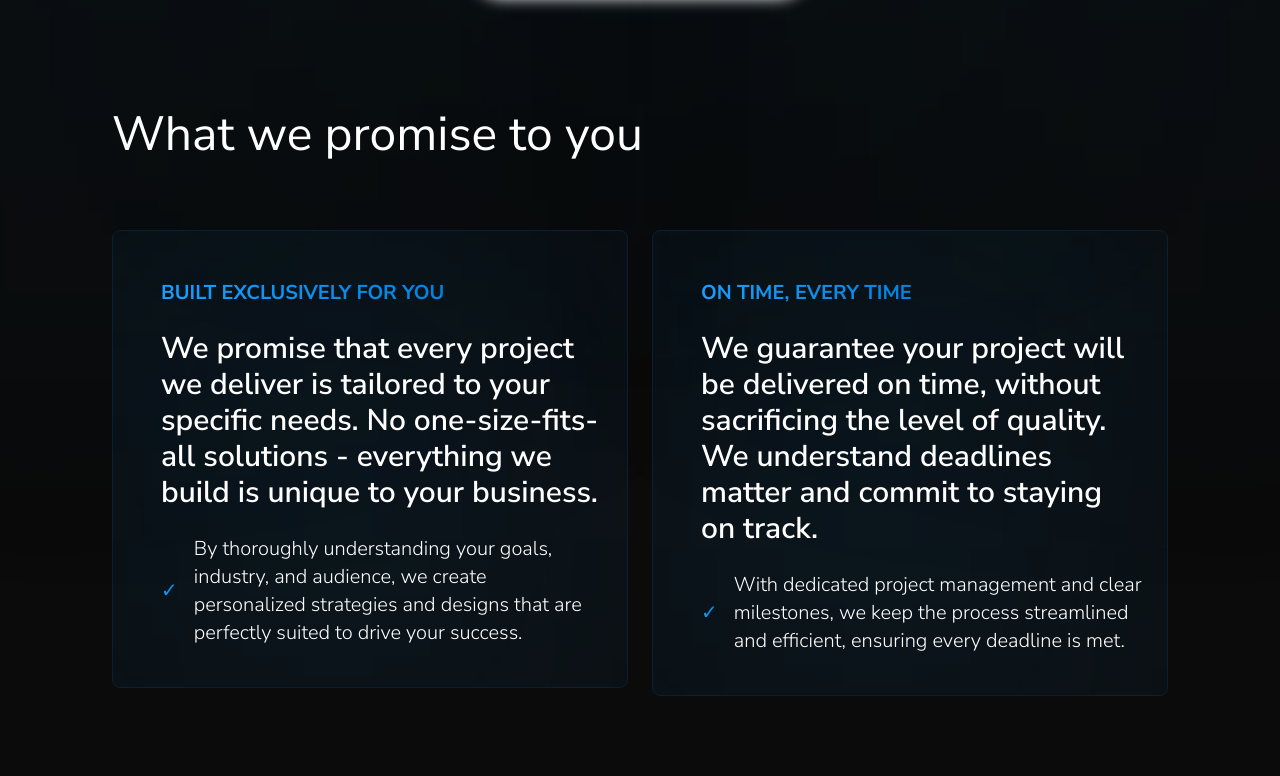
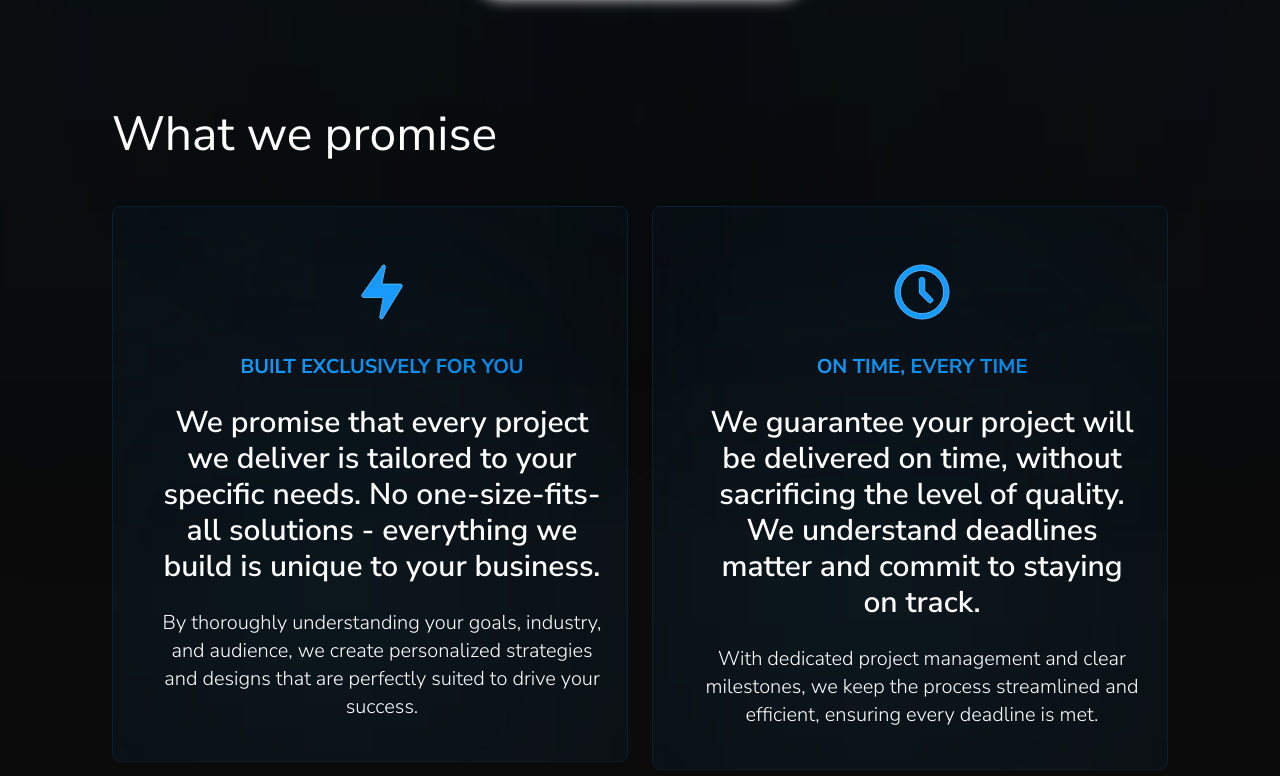
Before and after one commit to zrvnarmarin/BitLyte-Studios-Website, a Next.js app: page / in a window 1280 px wide. Shown: the part 4604-5380 px from the top of the page. Built offline with nearby package versions, Linux system fonts and the light colour scheme.

Commit message:
added icons to Promises section on home page route; added better layout for the Promises cards;

```diff
--- a/app/(home-sections)/PromisesSection.tsx
+++ b/app/(home-sections)/PromisesSection.tsx
@@ -6,8 +6,8 @@ import "../../public/test.css";
 export default function PromisesSection() {
   return (
     <SectionWrapper>
-      <h2 className="w-full text-[35px] sm:text-[44px] lg:text-5xl text-[#ffffff] font-medium xs:font-normal text-start z-20">
-        What we promise to you
+      <h2 className="w-full text-[35px] sm:text-[44px] lg:text-5xl text-[#ffffff] font-medium xs:font-normal text-center sm:text-start z-20">
+        What we promise
       </h2>
 
       {/* Cards and CTA section */}
@@ -35,70 +35,71 @@ export type PromiseCardType = {
   description: string;
 };
 
-export const GearIcon = () => (
+export const TimeIcon = () => (
   <svg
-    fill="#55b8ff"
-    viewBox="0 0 50 50"
-    xmlns="http://www.w3.org/2000/svg"
+    fill="#179af9"
+    className="w-[75px] h-[75px] sm:w-[90px] sm:h-[90px]"
+    viewBox="0 0 100 100"
     stroke="#55b8ff"
-    strokeWidth="0.4"
-    className=" w-20 h-20
-                   sm:w-24 sm:h-24
-                   md:w-28 md:h-28
-                   lg:w-56 lg:h-56
-                  2xl:w-80 2xl:h-80"
   >
-    <path d="M25 34c-5 0-9-4-9-9s4-9 9-9 9 4 9 9-4 9-9 9zm0-16c-3.9 0-7 3.1-7 7s3.1 7 7 7 7-3.1 7-7-3.1-7-7-7z"></path>
-    <path d="M27.7 44h-5.4l-1.5-4.6c-1-.3-2-.7-2.9-1.2l-4.4 2.2-3.8-3.8 2.2-4.4c-.5-.9-.9-1.9-1.2-2.9L6 27.7v-5.4l4.6-1.5c.3-1 .7-2 1.2-2.9l-2.2-4.4 3.8-3.8 4.4 2.2c.9-.5 1.9-.9 2.9-1.2L22.3 6h5.4l1.5 4.6c1 .3 2 .7 2.9 1.2l4.4-2.2 3.8 3.8-2.2 4.4c.5.9.9 1.9 1.2 2.9l4.6 1.5v5.4l-4.6 1.5c-.3 1-.7 2-1.2 2.9l2.2 4.4-3.8 3.8-4.4-2.2c-.9.5-1.9.9-2.9 1.2L27.7 44zm-4-2h2.6l1.4-4.3.5-.1c1.2-.3 2.3-.8 3.4-1.4l.5-.3 4 2 1.8-1.8-2-4 .3-.5c.6-1 1.1-2.2 1.4-3.4l.1-.5 4.3-1.4v-2.6l-4.3-1.4-.1-.5c-.3-1.2-.8-2.3-1.4-3.4l-.3-.5 2-4-1.8-1.8-4 2-.5-.3c-1.1-.6-2.2-1.1-3.4-1.4l-.5-.1L26.3 8h-2.6l-1.4 4.3-.5.1c-1.2.3-2.3.8-3.4 1.4l-.5.3-4-2-1.8 1.8 2 4-.3.5c-.6 1-1.1 2.2-1.4 3.4l-.1.5L8 23.7v2.6l4.3 1.4.1.5c.3 1.2.8 2.3 1.4 3.4l.3.5-2 4 1.8 1.8 4-2 .5.3c1.1.6 2.2 1.1 3.4 1.4l.5.1 1.4 4.3z"></path>
+    <g id="SVGRepo_bgCarrier" stroke-width="0" />
+
+    <g
+      id="SVGRepo_tracerCarrier"
+      stroke-linecap="round"
+      stroke-linejoin="round"
+    />
+
+    <g id="SVGRepo_iconCarrier">
+      {" "}
+      <g>
+        {" "}
+        <g>
+          {" "}
+          <path d="M50,20c-16.5,0-30,13.5-30,30s13.5,30,30,30s30-13.5,30-30S66.5,20,50,20z M50,74c-13.2,0-24-10.8-24-24 s10.8-24,24-24s24,10.8,24,24S63.2,74,50,74z" />{" "}
+        </g>{" "}
+        <g>
+          {" "}
+          <path d="M53,48.8V36c0-1.1-0.9-2-2-2h-2c-1.1,0-2,0.9-2,2v14c0,0.8,0.3,1.6,0.9,2.1l9.6,9.6c0.8,0.8,2,0.8,2.8,0 l1.4-1.4c0.8-0.8,0.8-2,0-2.8L53,48.8z" />{" "}
+        </g>{" "}
+      </g>{" "}
+    </g>
   </svg>
 );
 
 export const StarIcon = () => (
   <svg
-    fill="#55b8ff"
-    viewBox="0 0 50 50"
+    fill="#179af9"
+    className="w-[75px] h-[75px] sm:w-[90px] sm:h-[90px]"
+    viewBox="0 0 100 100"
     xmlns="http://www.w3.org/2000/svg"
     stroke="#55b8ff"
-    strokeWidth="0.4"
-    className="w-20 h-20
-                   sm:w-24 sm:h-24
-                   md:w-28 md:h-28
-                   lg:w-56 lg:h-56
-                  2xl:w-80 2xl:h-80"
   >
-    <path d="M15.2 40.6c-.2 0-.4-.1-.6-.2-.4-.3-.5-.7-.4-1.1l3.9-12-10.2-7.5c-.4-.3-.5-.7-.4-1.1s.5-.7 1-.7h12.7L25 5.9c.1-.4.5-.7 1-.7s.8.3 1 .7L30.9 18h12.7c.4 0 .8.2 1 .6s0 .9-.4 1.1L34 27.1l3.9 12c.1.4 0 .9-.4 1.1s-.8.3-1.2 0L26 33l-10.2 7.4c-.2.1-.4.2-.6.2zM26 30.7c.2 0 .4.1.6.2l8.3 6.1-3.2-9.8c-.1-.4 0-.9.4-1.1l8.3-6.1H30.1c-.4 0-.8-.3-1-.7L26 9.5l-3.2 9.8c-.1.4-.5.7-1 .7H11.5l8.3 6.1c.4.3.5.7.4 1.1L17.1 37l8.3-6.1c.2-.1.4-.2.6-.2z"></path>
-  </svg>
-);
+    <g id="SVGRepo_bgCarrier" stroke-width="0" />
 
-export const ClockIcon = () => (
-  <svg
-    fill="#55b8ff"
-    viewBox="0 0 50 50"
-    xmlns="http://www.w3.org/2000/svg"
-    stroke="#55b8ff"
-    strokeWidth="0.4"
-    className=" w-20 h-20
-                   sm:w-24 sm:h-24
-                   md:w-28 md:h-28
-                   lg:w-56 lg:h-56
-                  2xl:w-80 2xl:h-80"
-  >
-    <path d="M25 42c-9.4 0-17-7.6-17-17S15.6 8 25 8s17 7.6 17 17-7.6 17-17 17zm0-32c-8.3 0-15 6.7-15 15s6.7 15 15 15 15-6.7 15-15-6.7-15-15-15z"></path>
-    <path d="M30.3 33.7L24 27.4V16h2v10.6l5.7 5.7z"></path>
+    <g
+      id="SVGRepo_tracerCarrier"
+      stroke-linecap="round"
+      stroke-linejoin="round"
+    />
+
+    <g id="SVGRepo_iconCarrier">
+      <path d="M53.77,21.87,50,40.11a1,1,0,0,0,1.12,1.12H70.64a2,2,0,0,1,1.62,2.87L51,79a1.85,1.85,0,0,1-3.5-.87l3.75-21.48c0-.75-.62-.5-1.37-.5H29.42c-1.37,0-2.37-2-1.62-3.25L50.28,21A1.86,1.86,0,0,1,53.77,21.87Z" />
+    </g>
   </svg>
 );
 
 export const promiseCardsData: PromiseCardType[] = [
   {
     id: 1,
-    icon: GearIcon,
+    icon: <StarIcon />,
     title: "Built exclusively for you",
     promise: `We promise that every project we deliver is tailored to your specific needs. No one-size-fits-all solutions - everything we build is unique to your business.`,
     description: `By thoroughly understanding your goals, industry, and audience, we create personalized strategies and designs that are perfectly suited to drive your success.`,
   },
   {
     id: 2,
-    icon: ClockIcon,
+    icon: <TimeIcon />,
     title: "On time, every time",
     promise: `We guarantee your project will be delivered on time, without sacrificing the level of quality. We understand deadlines matter and commit to staying on track.`,
     description: `With dedicated project management and clear milestones, we keep the process streamlined and efficient, ensuring every deadline is met.`,
@@ -113,44 +114,28 @@ export const PromiseCard = ({
   description,
 }: PromiseCardType) => {
   return (
-    <div className={`z-20 py-6 overflow-hidden relative `}>
-      {/* Blur gradient */}
-
+    <div className={`z-20 overflow-hidden relative `}>
       {/* Card content */}
       <div className="relative rounded-lg overflow-hidden flex flex-col items-center gap-1 z-20 border-[0.5px] border-[#0a2030] ">
         <div className="w-96 h-96 absolute left-0 bottom-0 bg-gradient-to-l from-[#1a4869] to-[#002139] z-10 blur-[230px]"></div>
 
         <div className=" overflow-hidden relative flex flex-col items-center gap-0 justify-start z-20 lg:pl-6">
-          {/* <div className="grid grid-cols-1 lg:grid-cols-3 lg:gap-12"> */}
           <div className="col-span-2 flex flex-col gap-2 items-start z-20 px-6 pt-8 md:pt-8 pb-6 md:pb-8 lg:pt-10 lg:pb-10">
-            {/* <div className="col-span-full relative overflow-hidden lg:col-span-1 flex lg:hidden flex-col items-center justify-center">
-                <div className="flex col-span-full relative overflow-hidden lg:col-span-1 flex-col items-center justify-center">
-                  <span className="z-30">{icon()}</span>
-                </div>
-              </div> */}
+            <div className="w-full flex justify-center">{icon}</div>
 
-            <div className="text-lg sm:text-xl custom-text font-bold uppercase pt-2">
+            <div className="w-full text-lg sm:text-xl custom-text font-bold uppercase pt-2 text-center">
               {title}
             </div>
             {/* Icon container mobile */}
-            <p className="text-[#ffffff] font-semibold text-2xl md:text-3xl leading-tight text-start pt-2 lg:pt-4">
+            <p className="text-[#ffffff] text-center font-semibold text-2xl md:text-3xl leading-tight pt-2 lg:pt-4">
               {promise}
             </p>
             <div className="flex flex-row text-center items-center gap-4 pt-4 lg:pt-4">
-              <span className="hidden xl:block custom-text text-lg xs:text-xl font-light z-20">
-                &#10003;
-              </span>
-              <p className="text-lg xs:text-xl font-light text-[#ffffff] text-start z-20">
+              <p className="text-lg xs:text-xl font-light text-[#ffffff] text-center z-20">
                 {description}
               </p>
             </div>
           </div>
-
-          {/* <div className="bg-[#0b0b0b] rounded-lg hidden lg:flex col-span-full relative overflow lg:col-span-1 flex-col items-center justify-center">
-              <span className="z-30">{icon()}</span>
-              <div className="w-96 h-96 absolute left-0 bottom-0 bg-gradient-to-l from-[#1a4869] to-[#002139] z-10 blur-[230px]"></div>
-            </div> */}
-          {/* </div> */}
         </div>
       </div>
     </div>
--- a/app/components/FAQSection.tsx
+++ b/app/components/FAQSection.tsx
@@ -62,7 +62,7 @@ function Panel({
       <div className="flex items-center justify-between gap-6 py-2">
         <div className="w-full flex items-center gap-4">
           <span className="hidden lg:block text-lg sm:text-xl custom-text font-semibold">0{id}</span>
-          <p className="text-[#ffffff] font-medium text-xl md:text-3xl">{title}</p>
+          <p className="text-[#ffffff] font-normal text-xl md:text-3xl">{title}</p>
         </div>
         {isActive ? (
           <span className="rotate-90 duration-300">
```
